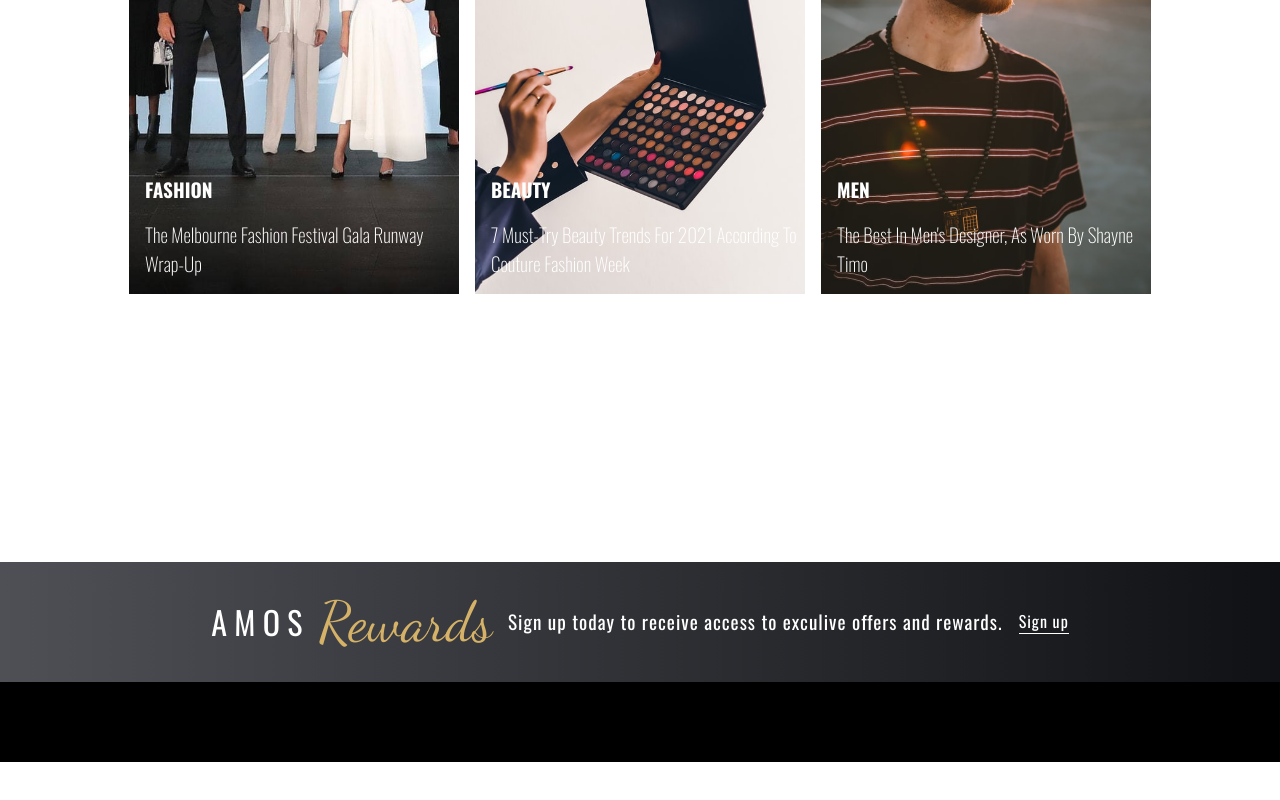
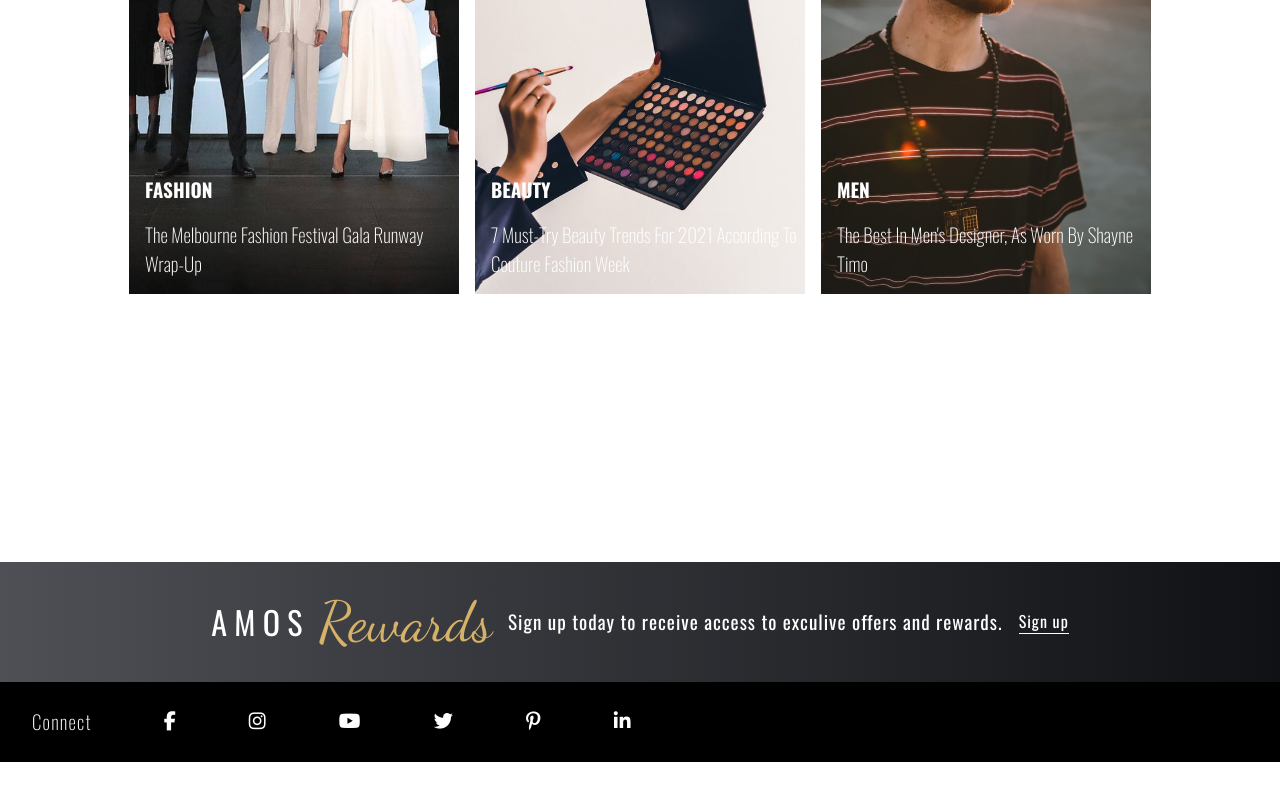
Before and after one commit to maxly20/Website-AMOS-Fashion, a plain HTML site: page index.html in a window 1280 px wide. Shown: the part 7541-8341 px from the top of the page. Drawn offline with nearby package versions, Linux system fonts and the light colour scheme.

Commit message:
finish connect footer

```diff
--- a/index.html
+++ b/index.html
@@ -347,9 +347,16 @@
     <footer class="footer">
       <div class="signup"> <span class="signup__brand"> A M O S </span><span class="signup__rewards">Rewards</span> <span class="signup__text">Sign up today to receive access to exculive offers and rewards.</span> <span class="signup__link">Sign up</span></div>
       <div class="connect">
-
+        <p>Connect</p>
+        <i class="fab fa-facebook-f"></i>
+        <i class="fab fa-instagram"></i>
+        <i class="fab fa-youtube"></i>
+        <i class="fab fa-twitter"></i>
+        <i class="fab fa-pinterest-p"></i>
+        <i class="fab fa-linkedin-in"></i>
       </div>
       <div class="footer__main"></div>
+      <div class="footer__payment"></div>
 
     </footer>
 
--- a/styles/_11-footer.scss
+++ b/styles/_11-footer.scss
@@ -64,4 +64,12 @@
   display: flex;
   align-items: center;
   justify-content: flex-start;
+  p, i {
+    font-size: 1.2rem;
+    letter-spacing: 1.2px;
+    font-weight: 100;
+    margin-right: 2.5rem;
+    margin-left: 2rem;
+    cursor: pointer;
+  }
 }
```
Also changed, not shown: styles/main.css, 1 other file.
